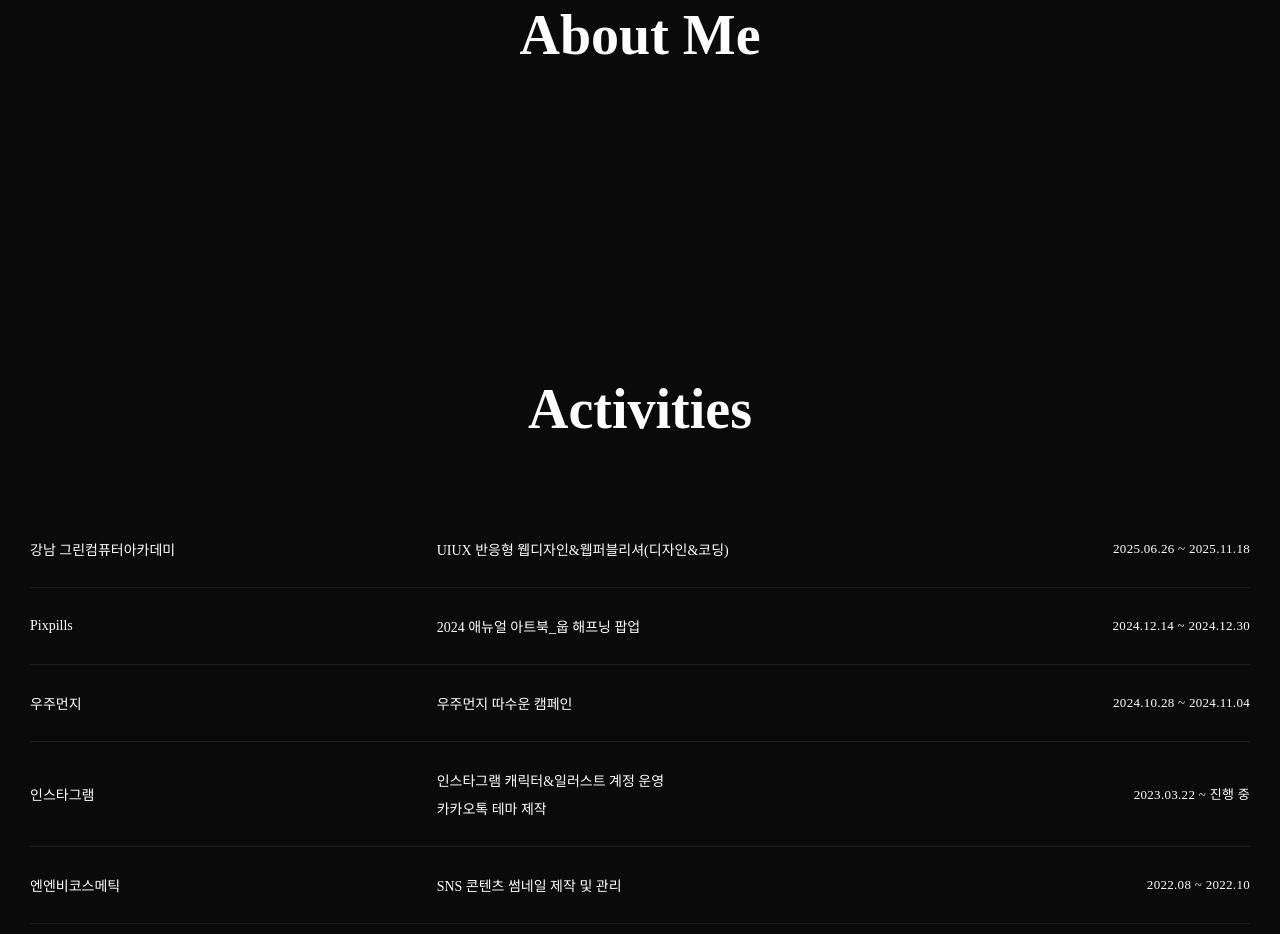
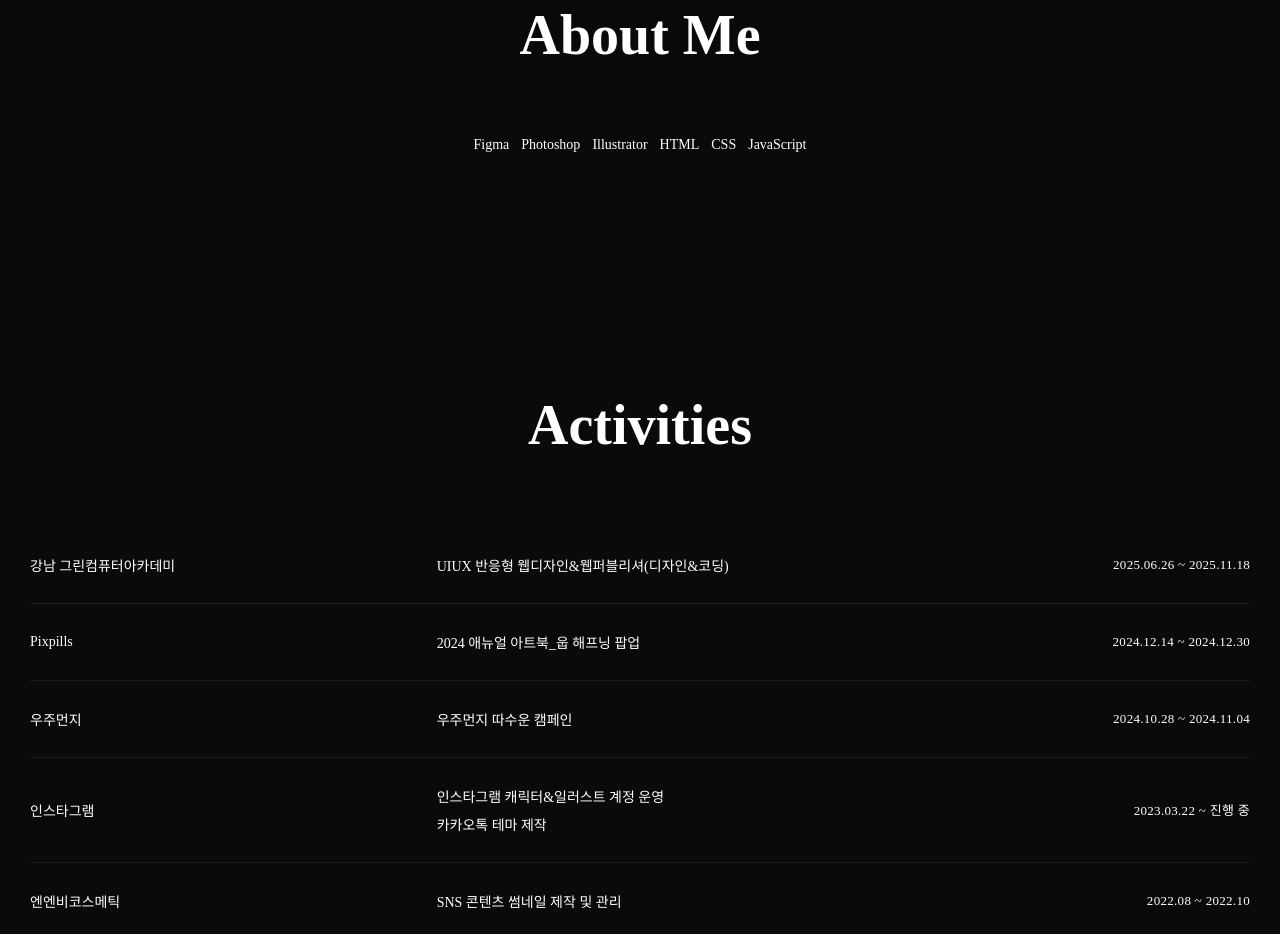
Before and after one commit to kgh057/Portfolio, a plain HTML site: page index.html in a window 1280 px wide. Shown: the part 1870-2804 px from the top of the page. Drawn offline with Linux system fonts and the light colour scheme; a web font is replaced by a local one.

Commit message:
Add skill list to About section and styles
Insert a .skill-list into the About section with individual .skill spans (Figma, Photoshop, Illustrator, HTML, CSS, JavaScript) and add CSS to lay them out using flex, centered alignment, 14px font size, and 12px gap. Also remove an unused 'transition: color 0.3s;' declaration from the main styles to clean up the stylesheet.

```diff
--- a/css/main.css
+++ b/css/main.css
@@ -318,6 +318,13 @@ main {
   background: #0a0a0a;
 }
 
+.skill-list {
+  display: flex;
+  justify-content: center;
+  font-size: 14px;
+  gap: 12px;
+}
+
 /************************************* 경험 *************************************/
 #Activities {
   padding: 120px 30px;
@@ -376,7 +383,6 @@ main {
   border-bottom: 1px solid rgba(255, 255, 255, 0.08);
   padding: 28px 0;
   text-decoration: none;
-  transition: color 0.3s;
 }
 
 /************************************* 하단 *************************************/
--- a/index.html
+++ b/index.html
@@ -97,6 +97,14 @@
     <section id="about">
       <div class="container">
         <h2 class="section-title">About Me</h2>
+        <div class="skill-list">
+          <span class="skill">Figma</span>
+          <span class="skill">Photoshop</span>
+          <span class="skill">Illustrator</span>
+          <span class="skill">HTML</span>
+          <span class="skill">CSS</span>
+          <span class="skill">JavaScript</span>
+        </div>
       </div>
     </section>
 
```
